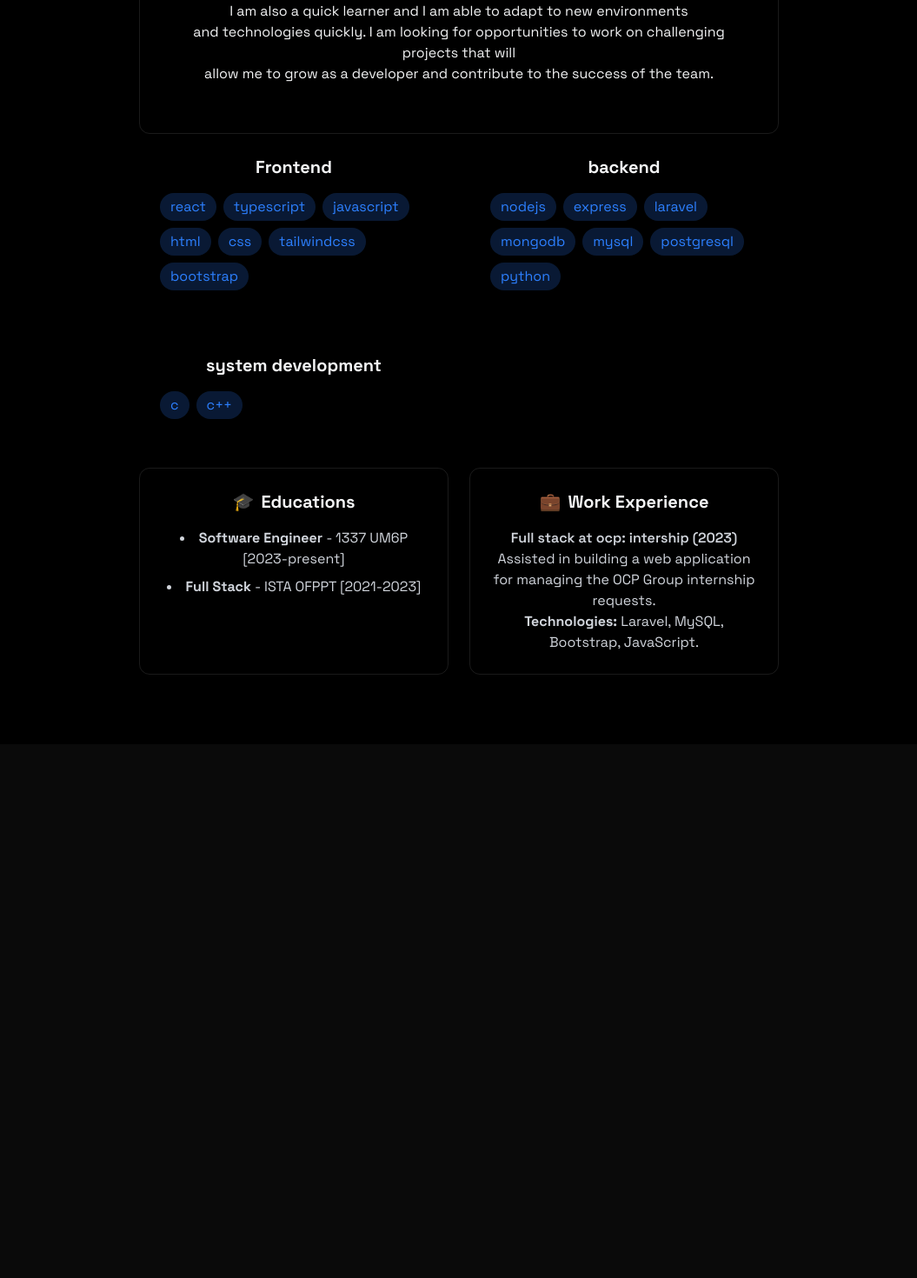
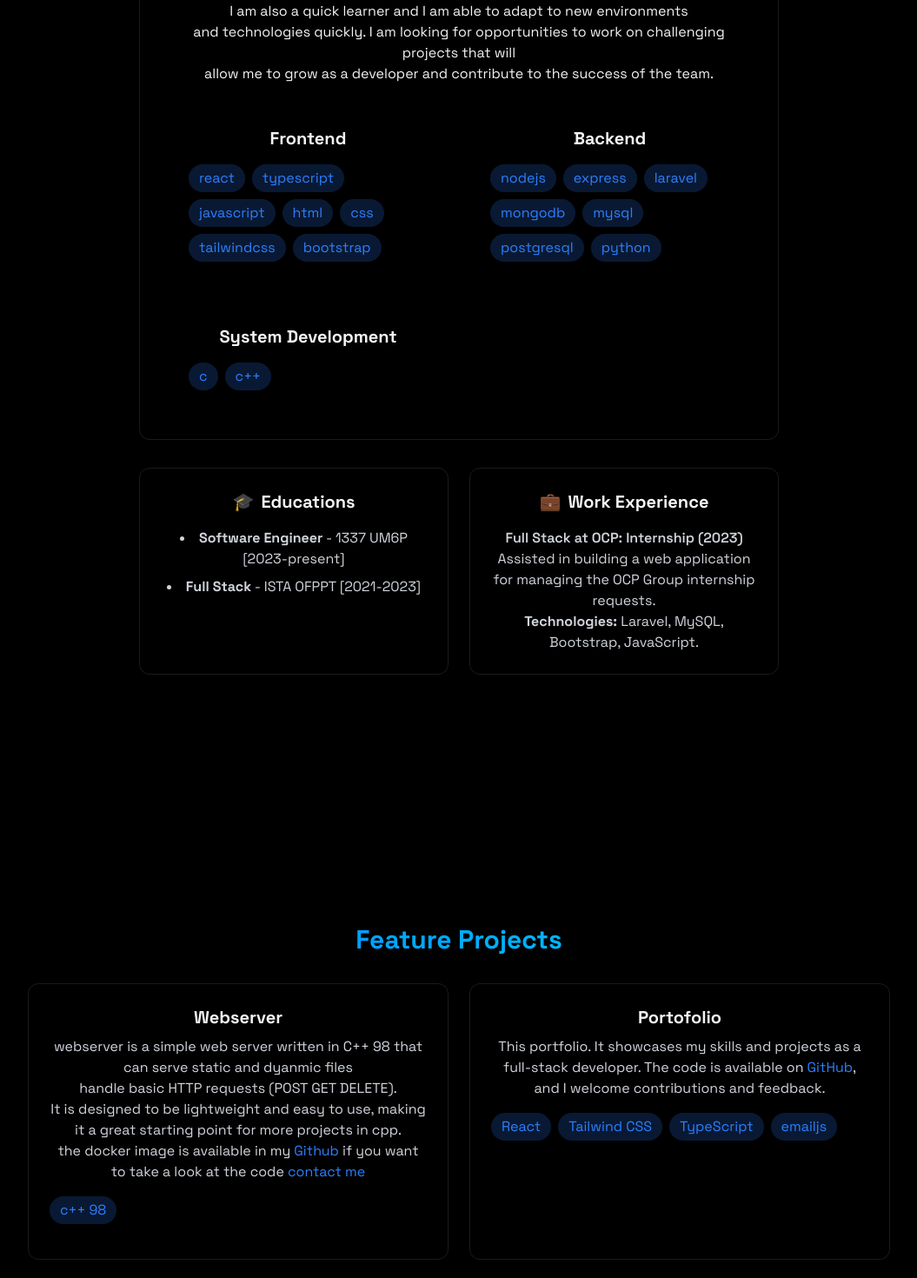
Before and after one commit to IsmailElhassouni/portfolio, a React (Vite) app in the folder portfolio/: page / in a window 1280 px wide. Shown: the part 1180-2650 px from the top of the page at 87% size, without its empty margins (112-1167 px from the left). Before the commit the page ends 2068 px from the top, so only its background shows below. Built offline with nearby package versions, Linux system fonts and the light colour scheme.

Commit message:
try to remove the # in url after using href overfell everything semmes to be done

```diff
--- a/portfolio/index.html
+++ b/portfolio/index.html
@@ -8,7 +8,7 @@
     href="https://fonts.googleapis.com/css2?family=Space+Grotesk:wght@400;500;600;700&family=JetBrains+Mono:wght@400;700&display=swap"
     rel="stylesheet"
   />
-    <title>Vite + React + TS</title>
+    <title>ismail dev</title>
   </head>
   <body>
     <div id="root"></div>
--- a/portfolio/src/App.tsx
+++ b/portfolio/src/App.tsx
@@ -6,6 +6,8 @@ import {NavBar} from './components/NavBar'
 import { Mobile } from './components/Mobile'
 import { Home } from './components/sections/home'
 import { About } from './components/sections/about'
+import { Projects } from './components/sections/Projects'
+import { Contact } from './components/sections/contact'
 function App() {
   const [loading, setLoading] = useState(false)
   const [menu, setMenu] = useState(false)
@@ -19,6 +21,8 @@ function App() {
             <Mobile menu={menu} setmenu={setMenu} />
             <Home />
             <About />
+            <Projects />
+            <Contact />
           </div>
     </>
   )
--- /dev/null
+++ b/portfolio/src/components/Onscroll.tsx
@@ -0,0 +1,29 @@
+import { useEffect, useRef  } from "react"
+export const Onscroll = ({children}) =>
+{
+    const ref = useRef(null);
+    useEffect(() =>
+    {
+        const observer = new IntersectionObserver(
+        ([entries]) => {
+            if(entries.isIntersecting)
+            {
+                ref.current.classList.add("visible");
+            }
+        }
+        ,
+        {
+            threshold: 0.2, rootMargin: "0px 0px -50% 0px"
+
+        }
+    );
+
+        if(ref.current) observer.observe(ref.current);
+        return () => observer.disconnect();
+});
+        return (
+        <div ref={ref} className="reveal">
+            {children}
+            </div>
+    )
+}
--- a/portfolio/src/components/sections/Projects.tsx
+++ b/portfolio/src/components/sections/Projects.tsx
@@ -0,0 +1,57 @@
+import { Onscroll } from "../Onscroll";
+export const Projects = () => {
+    return ( <section
+    className="min-h-screen flex items-center justify-center py-20"
+    id="Projects">
+        <Onscroll>
+        <div className="max-w-5xl mx-auto px-4">
+            <h2 className="text-3xl font-bold mb-8 bg-gradient-to-r from-blue-500 to-cyan-400 bg-clip-text text-transparent text-center"> Feature Projects </h2>
+
+                <div className="grid grid-cols-1 md:grid-cols-2 gap-6">
+                <div className="p-6 rounded-xl border-white/10 border hover:-translate-y-1 hover:border-blue-500/30 hover:shadow-[0_2px_8px_rgba(59,130,246,0.1)] transition-all">
+                    <h3 className="text-xl font-bold mb-2" >
+                        Webserver
+                    </h3>
+                    <p className="text-gray-300 mb-4">
+                        webserver is a simple web server written in C++ 98 that can serve static
+                        and dyanmic files<br />handle basic HTTP requests (POST GET DELETE). <br />It is designed to be lightweight and easy to use, making it a great starting point for more projects in cpp.
+                        <br />the docker  image is available in my <a className="text-blue-500" href="https://github.com/IsmailElhassouni/CraftHTTP">Github</a>  if you want to take a look at the code <a className="text-blue-500" href="#Contact"> contact me</a>
+                    </p>
+                    <div className="flex flex-wrap gap-2 mb-4">
+                    {["c++ 98"].map((skill, index) => (
+                       <span
+                       key={index}
+                       className="bg-blue-500/20 hover:bg-blue-500/40 hover:shadow-[0_2px_8px_rgba(59,130,246,0.1)] transition text-blue-500 px-3 py-1 rounded-full"
+                   >
+                       {skill}
+                   </span>
+                    ))}
+                    </div>
+                </div>
+                <div className="p-6 rounded-xl border-white/10 border hover:-translate-y-1 hover:border-blue-500/30 hover:shadow-[0_2px_8px_rgba(59,130,246,0.1)] transition-all">
+                    <h3 className="text-xl font-bold mb-2">
+                       Portofolio
+                    </h3>
+                    <p className="text-gray-300 mb-4">
+                        This portfolio.
+                        It showcases my skills and projects as a full-stack developer.
+                        The code is available on <a className="text-blue-500" href="https://github.com/IsmailElhassouni/portfolio">GitHub</a>,
+                        and I welcome contributions and feedback.
+                    </p>
+                    <div className="flex flex-wrap gap-2 mb-4">
+                    {["React", "Tailwind CSS", "TypeScript","emailjs"].map((skill, index) => (
+                       <span
+                       key={index}
+                       className="bg-blue-500/20 hover:bg-blue-500/40 hover:shadow-[0_2px_8px_rgba(59,130,246,0.1)] transition text-blue-500 px-3 py-1 rounded-full"
+                   >
+                       {skill}
+                   </span>
+                    ))}
+                    </div>
+                </div>
+
+            </div>
+
+        </div>
+        </Onscroll>
+    </section>)}
--- a/portfolio/src/components/sections/about.tsx
+++ b/portfolio/src/components/sections/about.tsx
@@ -1,84 +1,101 @@
-export const About =()=>{
+import { Onscroll } from "../Onscroll";
+export const About = () => {
     const frontendSkills = ["react", "typescript", "javascript", "html", "css", "tailwindcss", "bootstrap"];
     const backendSkills = ["nodejs", "express", "laravel", "mongodb", "mysql", "postgresql", "python"];
     const lowlevelSkills = ["c", "c++"];
+
     return (
-        <section id="about"
-        className="min-h-screen flex items-center  justify-center py-20">
+        <section
+            id="about"
+            className="min-h-screen flex items-center justify-center py-20"
+        >
+            <Onscroll>
+
             <div className="max-w-3xl mx-auto px-4">
                 <h2 className="text-3xl font-bold mb-8 bg-gradient-to-r from-blue-500 to-cyan-400 bg-clip-text text-transparent text-center">
                     About Me
                 </h2>
                 <div className="rounded-xl p-8 border-white/10 border hover:-translate-y-1 transition-all">
-            <p className="test-grey-300 mb-6 ">
-                Passionate about technology and innovation, I am a full-stack developer with a <br/>
-                background in computer science. I have experience in developing web applicationsusing <br/>
-                modern technologies such as React, Node.js, Laravel ,and MongoDB. <br/>
-                and low level programming languages such as C and C++.<br/>
+                    <p className="test-grey-300 mb-6">
+                        Passionate about technology and innovation, I am a full-stack developer with a <br />
+                        background in computer science. I have experience in developing web applications using <br />
+                        modern technologies such as React, Node.js, Laravel, and MongoDB. <br />
+                        and low-level programming languages such as C and C++. <br />
                         I am always eager to learn new things and improve my skills. I am a team player and I enjoy working
-                with others to achieve common goals.<br/> I am also a quick learner and I am able to adapt to new environments<br/> and technologies quickly.
-                I am looking for opportunities to work on challenging projects that will <br/>
+                        with others to achieve common goals. <br /> I am also a quick learner and I am able to adapt to new environments <br /> and technologies quickly.
+                        I am looking for opportunities to work on challenging projects that will <br />
                         allow me to grow as a developer and contribute to the success of the team.
                     </p>
-            </div>
-            <div className="grid grid-cols-1 md:grid-cols-2 gap-6 ">
+                    <div className="grid grid-cols-1 md:grid-cols-2 gap-6">
                         <div className="rounded-xl p-6 hover:-translate-y-1 transition-all">
                             <h3 className="text-xl font-bold mb-4">Frontend</h3>
                             <div className="flex flex-wrap gap-2">
                                 {frontendSkills.map((skill, index) => (
-                            <span key={index} className="bg-blue-500/20 hover:bg-blue-500/40 hover:shadow-[0_2px_8px_rgba(59,130,2246,0.2)] transition text-blue-500 px-3 py-1 rounded-full ">
+                                    <span
+                                        key={index}
+                                        className="bg-blue-500/20 hover:bg-blue-500/40 hover:shadow-[0_2px_8px_rgba(59,130,246,0.2)] transition text-blue-500 px-3 py-1 rounded-full"
+                                    >
                                         {skill}
                                     </span>
                                 ))}
                             </div>
                         </div>
                         <div className="rounded-xl p-6 hover:-translate-y-1 transition-all">
-                    <h3 className="text-xl font-bold mb-4">backend</h3>
+                            <h3 className="text-xl font-bold mb-4">Backend</h3>
                             <div className="flex flex-wrap gap-2">
                                 {backendSkills.map((skill, index) => (
-                            <span key={index} className="bg-blue-500/20 hover:bg-blue-500/40 hover:shadow-[0_2px_8px_rgba(59,130,2246,0.2)] transition text-blue-500 px-3 py-1 rounded-full ">
+                                    <span
+                                        key={index}
+                                        className="bg-blue-500/20 hover:bg-blue-500/40 hover:shadow-[0_2px_8px_rgba(59,130,246,0.2)] transition text-blue-500 px-3 py-1 rounded-full"
+                                    >
                                         {skill}
                                     </span>
                                 ))}
                             </div>
                         </div>
                         <div className="rounded-xl p-6 hover:-translate-y-1 transition-all">
-                    <h3 className="text-xl font-bold mb-4">system development</h3>
+                            <h3 className="text-xl font-bold mb-4">System Development</h3>
                             <div className="flex flex-wrap gap-2">
                                 {lowlevelSkills.map((skill, index) => (
-                            <span key={index} className="bg-blue-500/20 hover:bg-blue-500/40 hover:shadow-[0_2px_8px_rgba(59,130,2246,0.2)] transition text-blue-500 px-3 py-1 rounded-full ">
+                                    <span
+                                        key={index}
+                                        className="bg-blue-500/20 hover:bg-blue-500/40 hover:shadow-[0_2px_8px_rgba(59,130,246,0.2)] transition text-blue-500 px-3 py-1 rounded-full"
+                                    >
                                         {skill}
                                     </span>
                                 ))}
                             </div>
                         </div>
                     </div>
+                </div>
 
                 <div className="grid grid-cols-1 md:grid-cols-2 gap-6 mt-8">
-            <div className="rounded-xl p-6
-            border-white/10 border
-            hover:-translate-y-1 transition-all">
-                <h3 className ="text-xl font-bold mb-4"> <span className="mr-2">🎓</span>Educations</h3>
+                    <div
+                        className="rounded-xl p-6 border-white/10 border hover:-translate-y-1 transition-all"
+                    >
+                        <h3 className="text-xl font-bold mb-4">
+                            <span className="mr-2">🎓</span>Educations
+                        </h3>
                         <ul className="list-disc list-inside text-gray-300 space-y-2">
                             <li>
-                        <strong>Software Engineer </strong> - 1337 UM6P [2023-present]
-
+                                <strong>Software Engineer</strong> - 1337 UM6P [2023-present]
                             </li>
                             <li>
-                        <strong>Full Stack </strong> - ISTA OFPPT [2021-2023]
-
+                                <strong>Full Stack</strong> - ISTA OFPPT [2021-2023]
                             </li>
                         </ul>
                     </div>
-            <div className="rounded-xl p-6
-            border-white/10 border
-            hover:-translate-y-1 transition-all">
-                <h3 className ="text-xl font-bold mb-4"> <span className="mr-2">💼</span>Work Experience</h3>
+                    <div
+                        className="rounded-xl p-6 border-white/10 border hover:-translate-y-1 transition-all"
+                    >
+                        <h3 className="text-xl font-bold mb-4">
+                            <span className="mr-2">💼</span>Work Experience
+                        </h3>
                         <div className="space-y-4 text-gray-300">
                             <div>
-                                <h4 className="font-semibold">Full stack at ocp: intership (2023)</h4>
+                                <h4 className="font-semibold">Full Stack at OCP: Internship (2023)</h4>
                                 <p>
-                                    Assisted in building a web application for managing the OCP Group internship requests.<br/>
+                                    Assisted in building a web application for managing the OCP Group internship requests. <br />
                                     <strong>Technologies:</strong> Laravel, MySQL, Bootstrap, JavaScript.
                                 </p>
                             </div>
@@ -86,6 +103,7 @@ const lowlevelSkills = ["c", "c++"];
                     </div>
                 </div>
             </div>
+            </Onscroll>
         </section>
     );
-}
+};
--- a/portfolio/src/components/sections/contact.tsx
+++ b/portfolio/src/components/sections/contact.tsx
@@ -0,0 +1,68 @@
+import { Onscroll } from "../Onscroll"
+import emailjs from "emailjs-com"
+import {useState } from "react"
+export const Contact = () => {
+    const [formdata, Setformdata] = useState({
+        name: "",
+        email: "",
+        message: ""
+    })
+
+    const hanldesub =(e) =>
+    {
+        e.preventDefault();
+        emailjs.sendForm(
+            import.meta.env.VITE_serviceid,
+            import.meta.env.VITE_tempid,
+            e.target,
+            import.meta.env.VITE_pubKey)
+        .then(() => {
+           alert("Message sent successfully");
+           Setformdata({ name: "", email: "", message: "" });
+        })
+        .catch((e) =>
+            {
+                console.error(e);
+                console.log( import.meta.env.VITE_serviceid, import.meta.env.VITE_tempid, import.meta.env.VITE_pubKey," import.meta.env.VITE_serviceid");
+                alert("Oops! something went wrong. Please try again.");
+            });
+    }
+return (<section id="Contact" className="min-h-screen flex items-center justify-center py-20">
+    <Onscroll>
+    <div className="px-4 w-150">
+    <h2 className="text-3xl font-bold mb-8 bg-gradient-to-r from-blue-500 to-cyan-400 bg-clip-text text-transparent text-center">
+         Get In touch</h2>
+
+    <form className="space-y-6" onSubmit={hanldesub}>
+        <div className="relative">
+            <input onChange={(e)=>Setformdata({...formdata,name:e.target.value})} value={formdata.name} type="text" id="name"  name="name" required className="w-full bg-white/10 border border-white/10 rounded px-4 py-3 text-white transition focus:outline-none focus:border-blue-500 focus:bg-blue-500/5"
+            placeholder="name..."
+            />
+        </div>
+        <div className="relative">
+            <input onChange={(e)=>Setformdata({...formdata,email:e.target.value})} value={formdata.email} type="email" id="email"  name="email" required className="w-full bg-white/10 border border-white/10 rounded px-4 py-3 text-white transition focus:outline-none focus:border-blue-500 focus:bg-blue-500/5"
+            placeholder="example@example.com"
+            />
+        </div>
+        <div className="relative">
+            <textarea onChange={(e)=>Setformdata({...formdata,message:e.target.value})} value={formdata.message} id="message"  name="email" rows={5} required className="w-full bg-white/5 border border-white/10 rounded px-4 py-3 text-white transition focus:outline-none focus:border-blue-500 focus:bg-blue-500/5"
+            placeholder="Your message..."
+            />
+        </div>
+
+        <button type="submit" className="w-full bg-blue-500 text-white py-3 px-6 rounded font-medium transition relative overflow-hidden hover:-translate-y-0.5 hover:shadow-[0_0_15px_rgba(59,130,246,0.4)]">Send Message</button>
+    </form>
+    <div className="mt-8 text-center">
+                        <a
+                            href="https://www.linkedin.com/in/ismail-elhassouni-07312a352/"
+                            target="_blank"
+                            rel="noopener noreferrer"
+                            className="inline-block bg-blue-700 text-white py-2 px-4 rounded font-medium transition hover:bg-blue-800"
+                        >
+                            Connect on LinkedIn
+                        </a>
+                    </div>
+    </div>
+    </Onscroll>
+</section>)
+}
--- a/portfolio/src/index.css
+++ b/portfolio/src/index.css
@@ -36,3 +36,14 @@ html, body {
     animation: load 0.8s ease infinite;
   }
 }
+
+.reveal {
+  opacity: 0;
+  transform: translateY(20px);
+  transition: opacity 0.7s ease, transform 0.7s ease;
+}
+.reveal.visible
+{
+  opacity: 1;
+  transform: translateY(0);
+}
```
Also changed, not shown: portfolio/src/components/sections/home.tsx (+9 -3 lines). Lines whose indentation alone changed are shown as unchanged.
